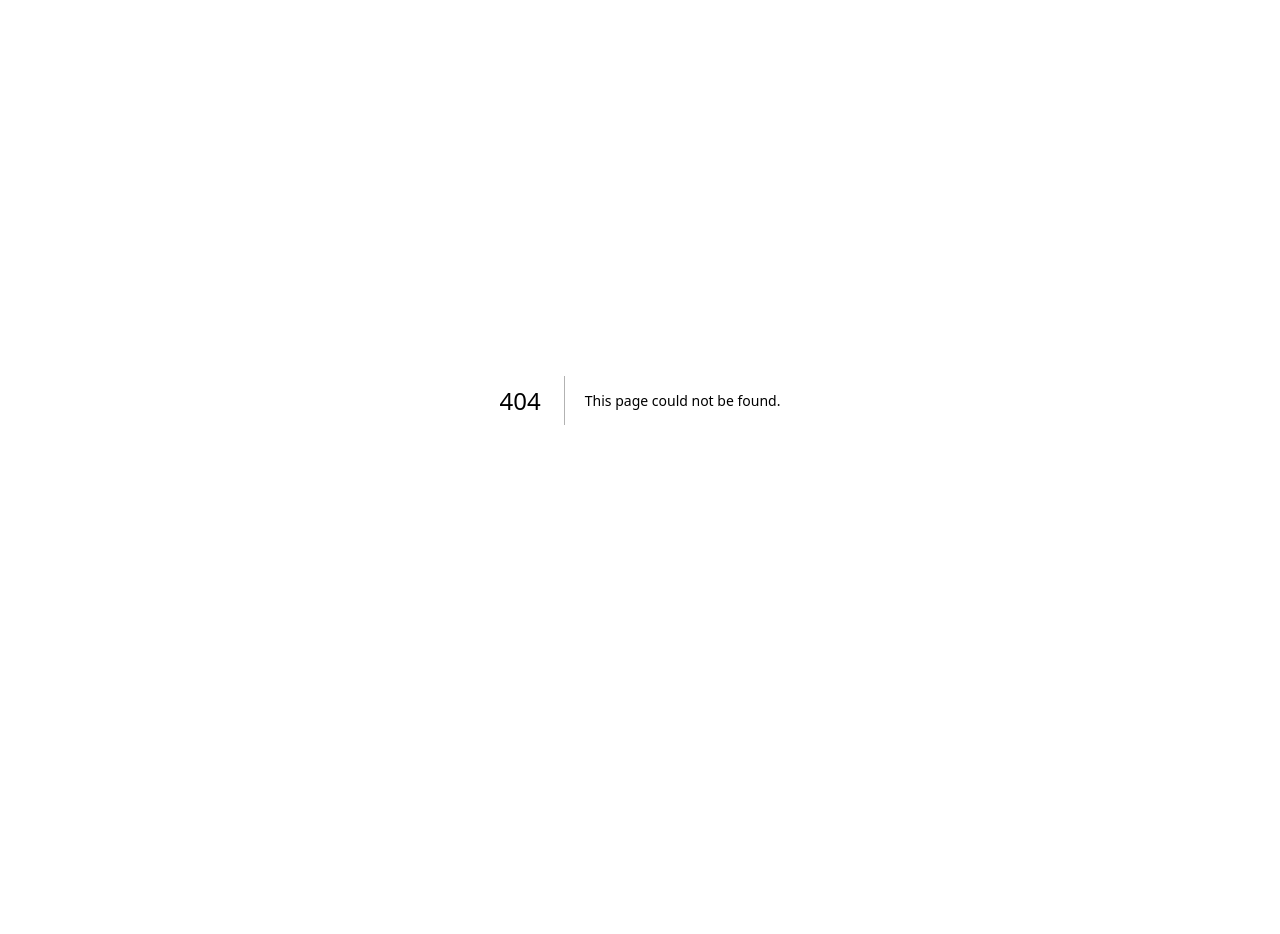
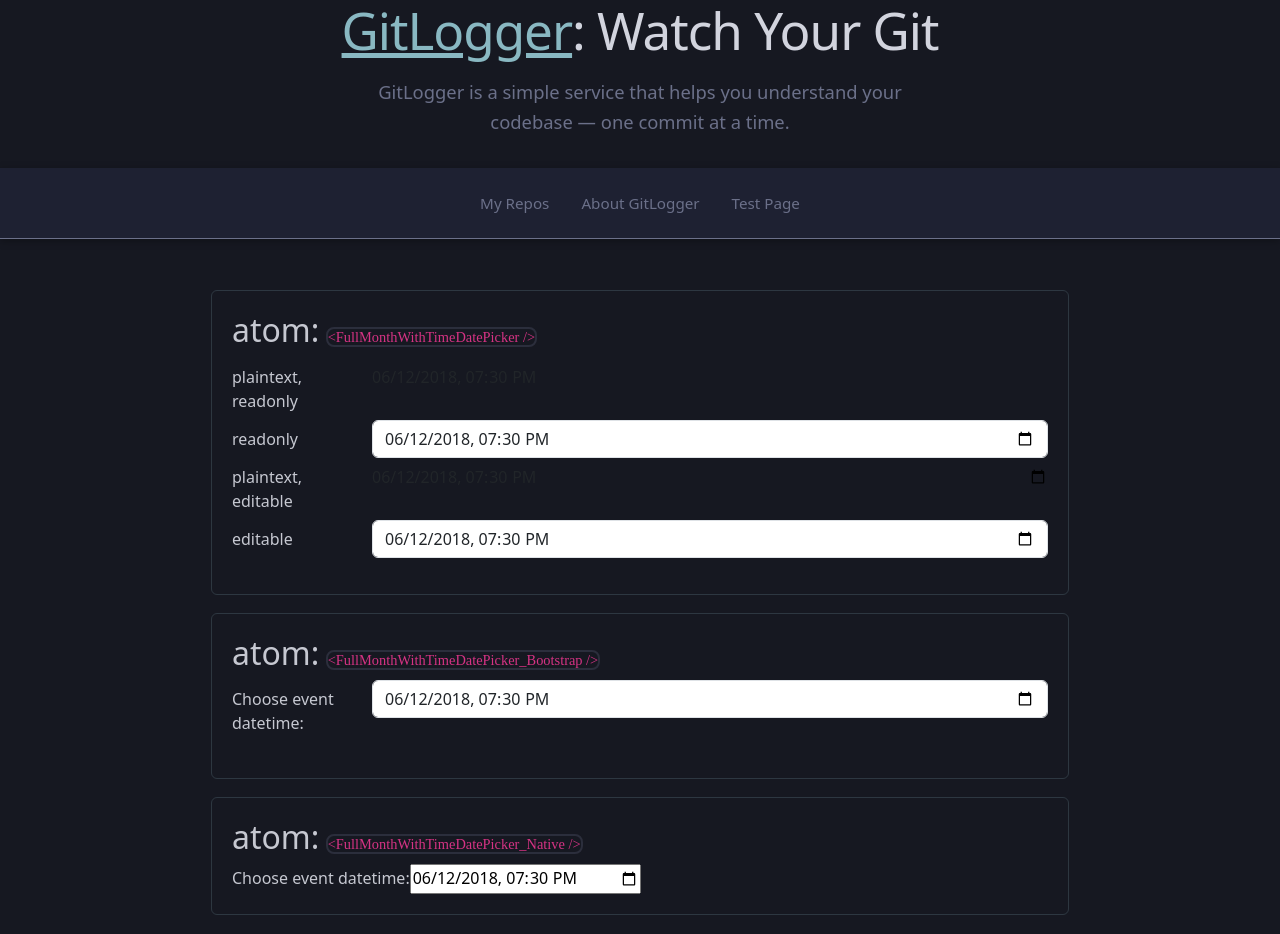
Before and after one commit to GitLogging/GitLogger-Docker, a Next.js app in the folder app-front/: page /testing/atom/input_date in a window 1280 px wide. Before the commit this address had no page. Before the commit the page ends 800 px from the top, so only its background shows below. Built offline with nearby package versions, Linux system fonts and the light colour scheme.

Commit message:
add `/testing` page for `/atom/input_date`

```diff
--- /dev/null
+++ b/app-front/app/testing/atom/input_date/input_date.css
@@ -0,0 +1,18 @@
+article#atom-input-date {
+    section {
+        --_bg-1: var(--bs-primary-bg-subtle, magenta);
+        --_bg-1: var(--background, rgb(248, 32, 255));
+        --_fg-1: var(--brightCyan, #6e4b4b);
+        --_outline-mixed: color-mix(in lab, var(--_fg-1) 20%, var(--_bg-1) 20%);
+
+        outline: 1px solid var(--_outline-mixed);
+        border-radius: 5px;
+
+        padding: 20px;
+        margin: 20px;
+
+        /* box-shadow:
+            0 3px 3px #aaedfe0e; */
+    }
+
+}
--- /dev/null
+++ b/app-front/app/testing/atom/input_date/page.tsx
@@ -0,0 +1,159 @@
+"use client"
+import { PageHeaderContent } from "@/app/components/PageHeaderContent"
+import Form from "react-bootstrap/Form"
+import Row from "react-bootstrap/Row"
+import Col from "react-bootstrap/Col"
+
+import './input_date.css'
+
+function FullMonthWithTimeDatePicker_Native({ PickerId = `FullMonthWithTimeDatePicker_Native}` }) {
+    /**
+     * @summary native full datetime UI picker
+     * @see: https://developer.mozilla.org/en-US/docs/Web/HTML/Reference/Elements/input/datetime-local
+     */
+    return (
+
+        <form>
+            <label htmlFor={PickerId}>Choose event datetime:</label>
+            <input
+                id={PickerId}
+                type="datetime-local"
+                name={`{${PickerId}-date}`}
+                defaultValue={"2018-06-12T19:30"}
+            // min="2017-06-01T08:30"
+            // max="2017-06-30T16:30"
+            // required
+
+            />
+        </form>
+
+    )
+}
+// function FullMonthWithTimeDatePicker({ PickerId = `InputFullDatePicker}` }) {
+function FullMonthWithTimeDatePicker({ PickerId = `FullMonthWithTimeDatePicker` }) {
+    /**
+     * @summary native full datetime UI picker
+     * @see: https://developer.mozilla.org/en-US/docs/Web/HTML/Reference/Elements/input/datetime-local
+     */
+    const usingBootstrapWrapper = true
+    // const disabledField = true
+    // const disabledFieldComponent = <Form.Control plaintext readOnly defaultValue="email@example.com" />
+
+    return (
+        <Form>
+            <Form.Group as={Row} className="mb-3" controlId={PickerId}>
+                <Form.Label column sm="2">
+                    plaintext, readonly
+                </Form.Label>
+                <Col sm="10">
+                    <Form.Control
+                        plaintext
+                        readOnly
+                        type="datetime-local"
+                        value={"2018-06-12T19:30"}
+                    />
+                </Col>
+
+                <Form.Label column sm="2">
+                    readonly
+                </Form.Label>
+                <Col sm="10">
+                    <Form.Control
+                        // plaintext
+                        // readOnly={false}
+                        // contentEditable={false}
+                        // defaultValue={"2018-06-12T19:30"}
+                        type="datetime-local"
+                        defaultValue={"2018-06-12T19:30"}
+                    />
+                </Col>
+
+                <Form.Label column sm="2">
+                    plaintext, editable
+                </Form.Label>
+                <Col sm="10">
+                    <Form.Control
+                        plaintext
+                        // readOnly={false}
+                        contentEditable={true}
+                        defaultValue={"2018-06-12T19:30"}
+                        type="datetime-local"
+                    // value={"2018-06-12T19:30"}
+                    />
+                </Col>
+
+                <Form.Label column sm="2">
+                    editable
+                </Form.Label>
+                <Col sm="10">
+                    <Form.Control
+                        // plaintext
+                        // readOnly={false}
+                        contentEditable={true}
+                        defaultValue={"2018-06-12T19:30"}
+                        type="datetime-local"
+                    // value={"2018-06-12T19:30"}
+                    />
+                </Col>
+            </Form.Group>
+        </Form>
+
+    )
+
+}
+function FullMonthWithTimeDatePicker_Bootstrap({ PickerId = `FullMonthWithTimeDatePicker_Bootstrap}` }) {
+    /**
+     * @summary full datetime UI picker with Bootstrap styling
+     * @see: https://developer.mozilla.org/en-US/docs/Web/HTML/Reference/Elements/input/datetime-local
+     */
+    return (
+        <>
+            <Form>
+                <Form.Group as={Row} className="mb-3" controlId={PickerId} >
+                    <Form.Label column sm="2">
+                        Choose event datetime:
+                    </Form.Label>
+                    <Col sm="10">
+                        <Form.Control
+
+                            type="datetime-local"
+                            name={`{${PickerId}-date}`}
+                            defaultValue={"2018-06-12T19:30"}
+                        // min="2017-06-01T08:30"
+                        // max="2017-06-30T16:30"
+                        // required
+                        />
+                    </Col>
+                </Form.Group>
+            </Form>
+        </>
+    )
+}
+
+export default function Page() {
+    /**
+     * @summary this page is for testing individual components
+     * */
+
+
+    return (
+        <>
+            <PageHeaderContent />
+            <article id="atom-input-date">
+
+                <section>
+                    <h2>atom: <code>&lt;FullMonthWithTimeDatePicker /&gt;</code></h2>
+                    <FullMonthWithTimeDatePicker />
+                </section >
+                <section>
+                    <h2>atom: <code>&lt;FullMonthWithTimeDatePicker_Bootstrap /&gt;</code></h2>
+                    <FullMonthWithTimeDatePicker_Bootstrap />
+                </section>
+                <section>
+                    <h2>atom: <code>&lt;FullMonthWithTimeDatePicker_Native /&gt;</code></h2>
+                    <FullMonthWithTimeDatePicker_Native />
+                </section>
+            </article >
+        </>
+    )
+}
```
Also changed, not shown: app-front/app/list/page.tsx (+4 -5 lines), 2 other files (tests, documents, lock files or other folders).
